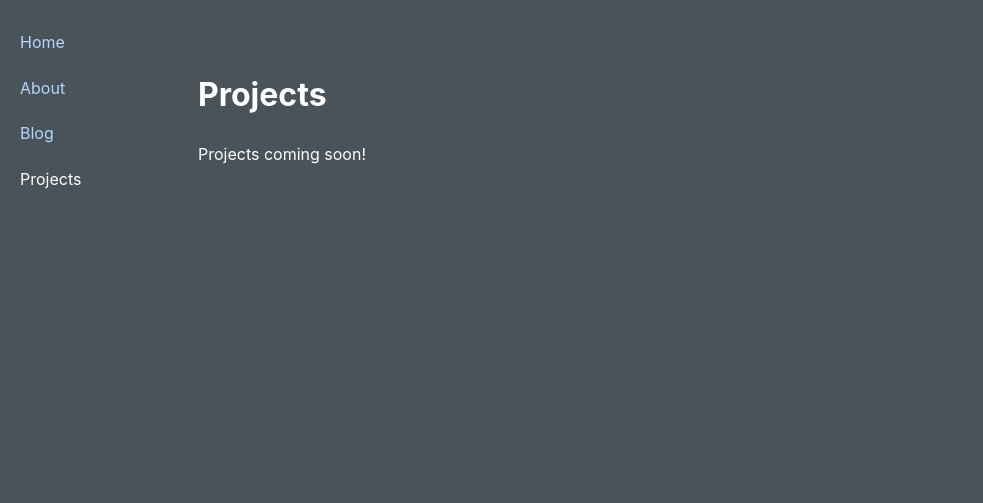
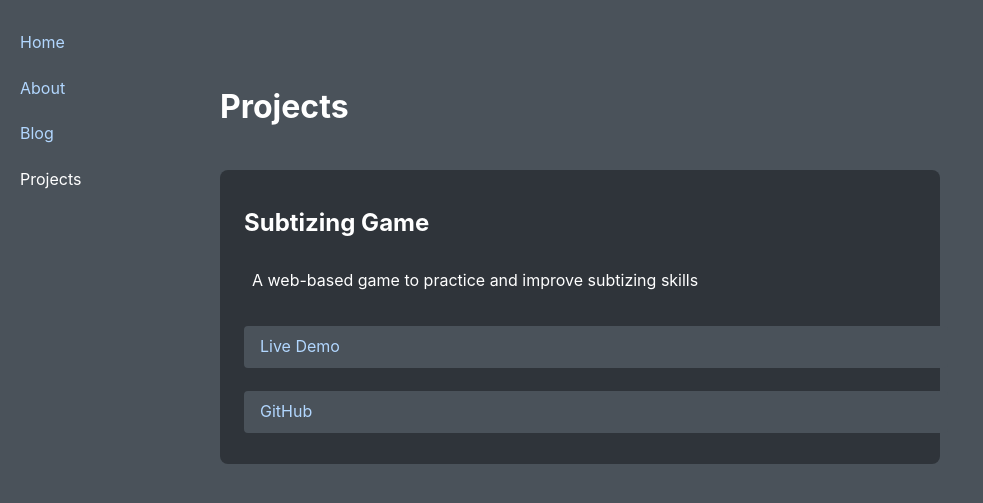
Before and after one commit to zacharybanken/zacharybanken.github.io, a Jekyll site: the page built from projects.html, in a window 1280 px wide. Shown: the top 503 px of the page, without its empty margins (0-983 px from the left). Built offline with Jekyll 4.4.1, drawn with Linux system fonts in a browser that asks for light colours.

Commit message:
Add projects collection and Subtizing Game project

```diff
--- a/_config.yml
+++ b/_config.yml
@@ -1,2 +1,7 @@
 markdown: kramdown
 exclude: [node_modules, vendor]
+
+collections:
+  projects:
+    output: true
+    permalink: /projects/:path/
--- a/_layouts/default.html
+++ b/_layouts/default.html
@@ -2,6 +2,8 @@
 <html>
   <head>
     <meta charset="utf-8">
+    <meta name="viewport" content="width=device-width, initial-scale=1.0">
+    <meta name="description" content="Personal website of Zachary Banken">
     <title>{{ page.title }}</title>
     <link rel="stylesheet" href="/assets/css/styles.css">
   </head>
--- /dev/null
+++ b/_projects/subtizing-game.md
@@ -0,0 +1,30 @@
+---
+layout: default
+title: Subtizing Game
+description: A web-based game to practice and improve subtizing skills
+github: https://github.com/zacharybanken/SubtizingGame
+demo: https://zacharybanken.github.io/SubtizingGame/
+---
+
+# Subtizing Game
+
+A web-based educational game designed to help users practice and improve their subtizing skills. Subtizing is the ability to quickly identify the number of objects in a small set without counting them one by one.
+
+## Features
+
+- Interactive game interface
+- Practice quick number recognition
+- Immediate feedback on answers
+- Progressive difficulty levels
+- Web-based and mobile-friendly
+
+## Technology
+
+This game is built using:
+- HTML5
+- CSS3
+- JavaScript
+
+## Try It Out
+
+You can play the game [here](https://zacharybanken.github.io/SubtizingGame/) or check out the [source code](https://github.com/zacharybanken/SubtizingGame) on GitHub.
--- a/_sass/main.scss
+++ b/_sass/main.scss
@@ -14,22 +14,23 @@ body {
     color: #ffffff;
     background: var(--BACKGROUND-COLOR);
     padding: 20px;
-  }
-
+    margin: 0;
+}
 
 nav {
     position: fixed;
     top: 0;
     left: 0;
-    width: 50px; /* Adjust width as needed */
+    width: 120px;
     height: 100%;
     background: var(--BACKGROUND-COLOR);
     padding: 20px;
-    // box-shadow: 2px 0 5px rgba(0, 0, 0, 0.1);
     display: flex;
     flex-direction: column;
     align-items: flex-start;
-    // border-right: 2px solid var(--BACKGROUND-COLOR-2); /* Sidebar underline effect */
+    z-index: 1000;
+    transition: width 0.3s ease;
+    box-sizing: border-box;
 }
 
 a {
@@ -38,30 +39,137 @@ a {
     color: #b2d7ff;
     text-decoration: none;
     padding: 10px 0;
+    white-space: nowrap;
+    overflow: hidden;
+    text-overflow: ellipsis;
 }
 
 a:hover {
     text-decoration: underline;
 }
 
-/* Adjust main content so it doesn’t overlap the sidebar */
 .container {
-    margin-left: 150px; /* Match sidebar width + some space */
+    margin-left: 160px;
     max-width: 800px;
-    padding: 20px;
+    padding: 40px;
+    box-sizing: border-box;
 }
 
 .post {
     border-bottom: 1px solid #ddd;
-    //padding: 20px 0;
-  }
+}
 
 .post-title {
     font-size: 1.8rem;
     color: #ffffff;
-  }
+}
 
 .post-meta {
     color: #c0c0c0;
     font-size: 0.9rem;
-  }
+}
+
+/* Mobile styles */
+@media screen and (max-width: 768px) {
+    nav {
+        width: 100%;
+        height: auto;
+        position: relative;
+        padding: 10px;
+        flex-direction: row;
+        justify-content: center;
+        flex-wrap: wrap;
+        gap: 10px;
+    }
+
+    .container {
+        margin: 0 auto;
+        padding: 20px;
+        width: 100%;
+        max-width: calc(100% - 40px);
+    }
+
+    a {
+        width: auto;
+        padding: 5px 10px;
+    }
+
+    body {
+        padding: 10px;
+    }
+}
+
+/* Tablet styles */
+@media screen and (min-width: 769px) and (max-width: 1024px) {
+    .container {
+        margin-left: 160px;
+        padding: 30px;
+        max-width: calc(100% - 180px);
+    }
+}
+
+/* Ensure text remains readable on all devices */
+p, h1, h2, h3, h4, h5, h6 {
+    max-width: 65ch;
+    margin-left: auto;
+    margin-right: auto;
+}
+
+img {
+    max-width: 100%;
+    height: auto;
+}
+
+/* Projects styles */
+.projects {
+    display: grid;
+    gap: 2rem;
+    padding: 1rem 0;
+}
+
+.project {
+    background: var(--BACKGROUND-COLOR-2);
+    padding: 1.5rem;
+    border-radius: 8px;
+    transition: transform 0.2s ease;
+}
+
+.project:hover {
+    transform: translateY(-5px);
+}
+
+.project h2 {
+    margin-top: 0;
+    margin-bottom: 1rem;
+}
+
+.project h2 a {
+    color: var(--TEXT-COLOR);
+    text-decoration: none;
+}
+
+.project h2 a:hover {
+    text-decoration: underline;
+}
+
+.project-link {
+    display: inline-block;
+    padding: 0.5rem 1rem;
+    margin-right: 1rem;
+    margin-top: 1rem;
+    background: var(--BACKGROUND-COLOR);
+    border-radius: 4px;
+    transition: background-color 0.2s ease;
+}
+
+.project-link:hover {
+    background: #5a646e;
+    text-decoration: none;
+}
+
+/* Responsive grid for projects */
+@media screen and (min-width: 768px) {
+    .projects {
+        grid-template-columns: repeat(auto-fit, minmax(300px, 1fr));
+    }
+}
--- a/projects.html
+++ b/projects.html
@@ -3,4 +3,18 @@ layout: default
 title: Projects
 ---
 <h1>Projects</h1>
-<p>Projects coming soon!</p>
+
+<div class="projects">
+  {% for project in site.projects %}
+    <div class="project">
+      <h2><a href="{{ project.url }}">{{ project.title }}</a></h2>
+      <p>{{ project.description }}</p>
+      {% if project.demo %}
+        <a href="{{ project.demo }}" target="_blank" class="project-link">Live Demo</a>
+      {% endif %}
+      {% if project.github %}
+        <a href="{{ project.github }}" target="_blank" class="project-link">GitHub</a>
+      {% endif %}
+    </div>
+  {% endfor %}
+</div>
```
Also changed, not shown: 7 other files.
